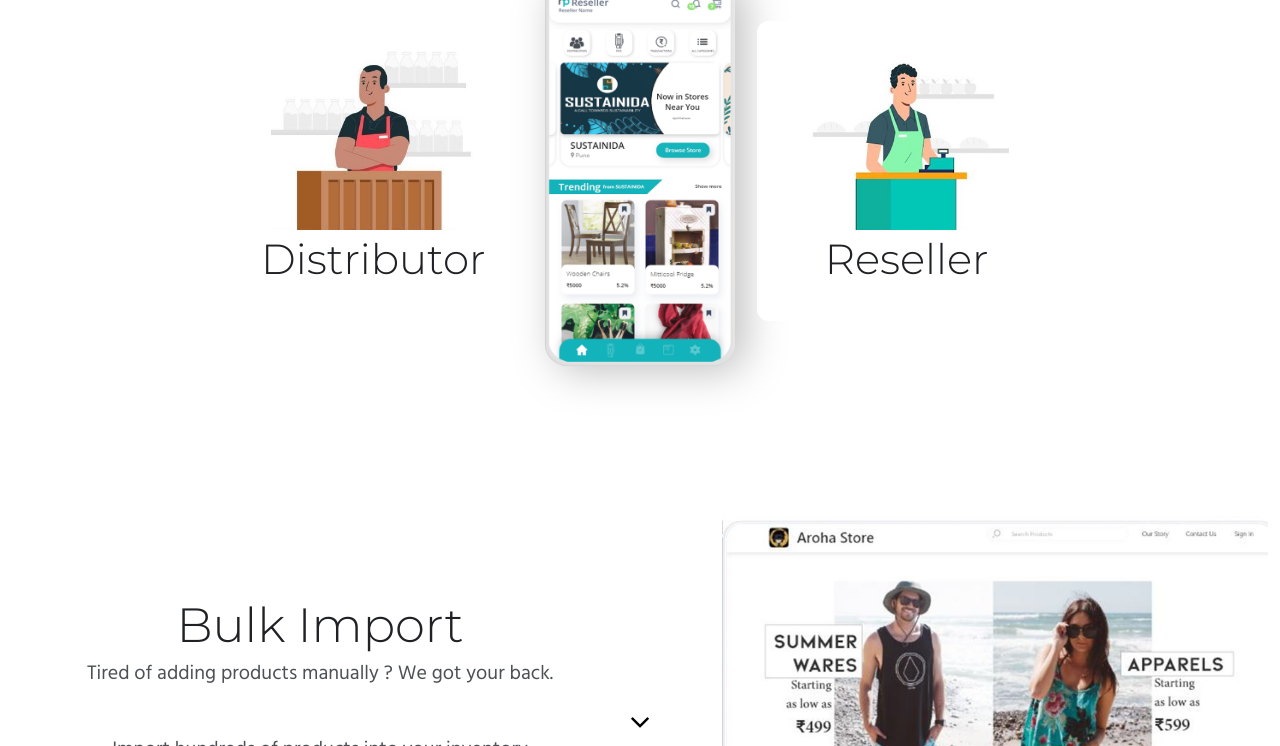
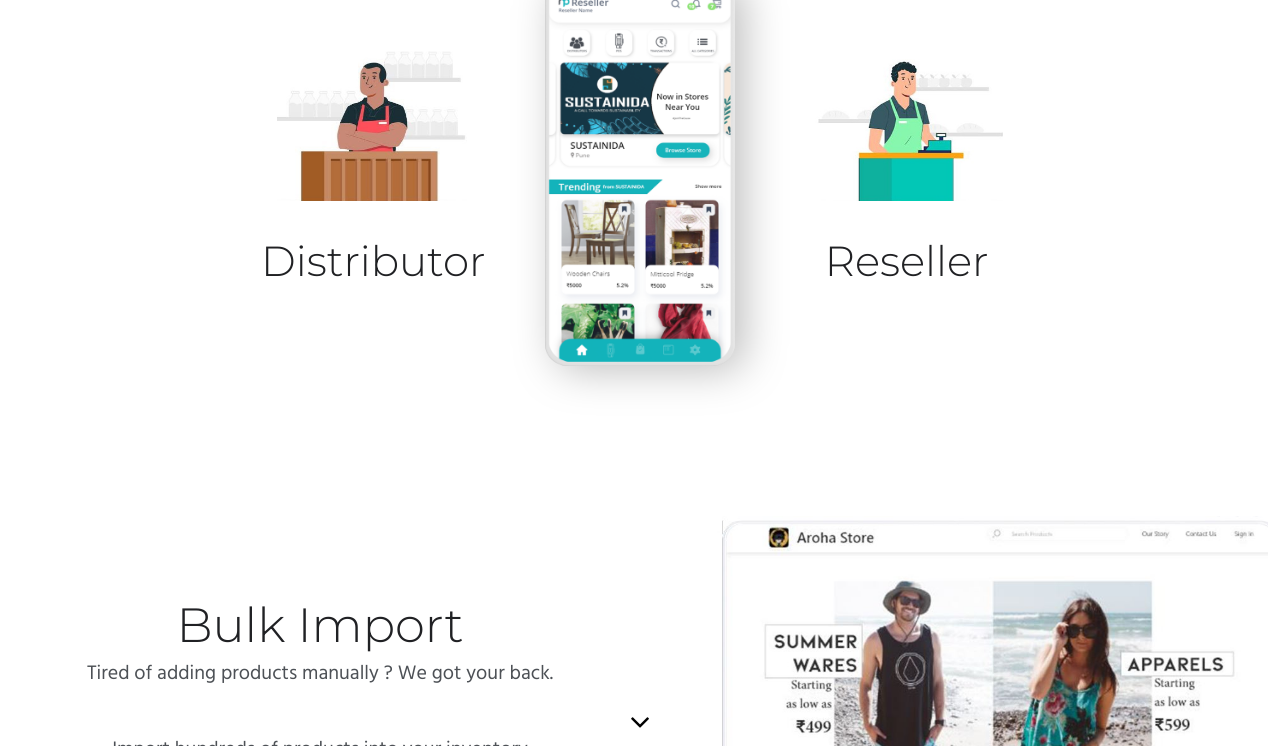
Before and after one commit to marstech3/reseller-io, a plain HTML site: page index.html in a window 1280 px wide. Both pictures are taken after a click on the button "Feature Tour". Shown: the part 1605-2351 px from the top of the page. Drawn offline with nearby package versions, Linux system fonts and the light colour scheme.

Commit message:
mycard changes

```diff
--- a/css/style.css
+++ b/css/style.css
@@ -197,7 +197,7 @@ hr.solid {
     display: block;
 }
 
-.card {
+.mycard {
     border: 0;
     width: 300px;
     height: 300px;
@@ -206,16 +206,15 @@ hr.solid {
     /* box-shadow: 0 0 1.5px 0 rgba(0,0,0,0.25); */
 }
 
-.card:hover {
+.mycard:hover {
     box-shadow: 0 4px 25px 0 rgba(0,0,0,0.25);
-
+}
+.im {
+    height: 50%;
+    width: 72%;
+    margin-top: 10%;
 }
 
-.card .im {
-    padding-top: 10%;
-    padding-left: 16%;
-    padding-right: 16%;
-}
 .my-col{
     /* border-style: dotted; */
     padding-left: 10px;
--- a/index.html
+++ b/index.html
@@ -231,22 +231,18 @@
         </div>
         <div class="row feature-row">
           <div class="col-lg-3 box my-col">
-              <div class="card" id="distributor_click">
+              <div class="mycard row justify-content-center" id="distributor_click">
                   <img class="im" src="assets/images/distributor.JPG" alt="distributor">
-                  <div class="container">
                     <p class="title text-center">Distributor</p>
-                  </div>
                 </div>
           </div>
           <div class="col-lg-2 text-center my-col">
               <img src="assets/images/Features.png" class="my-img" width="190" height="390" alt="">
           </div>
           <div class="col-lg-3 box my-col">
-              <div class="card" id="reseller_click">
-                  <img class="im" src="assets/images/reseller.JPG" alt="distributor">
-                  <div class="container">
+              <div class="mycard row justify-content-center" id="reseller_click">
+                  <img class="im" src="assets/images/reseller.JPG" alt="reseller">
                       <p class="title text-center">Reseller</p>
-                  </div>
               </div>
           </div>
         </div>
```
